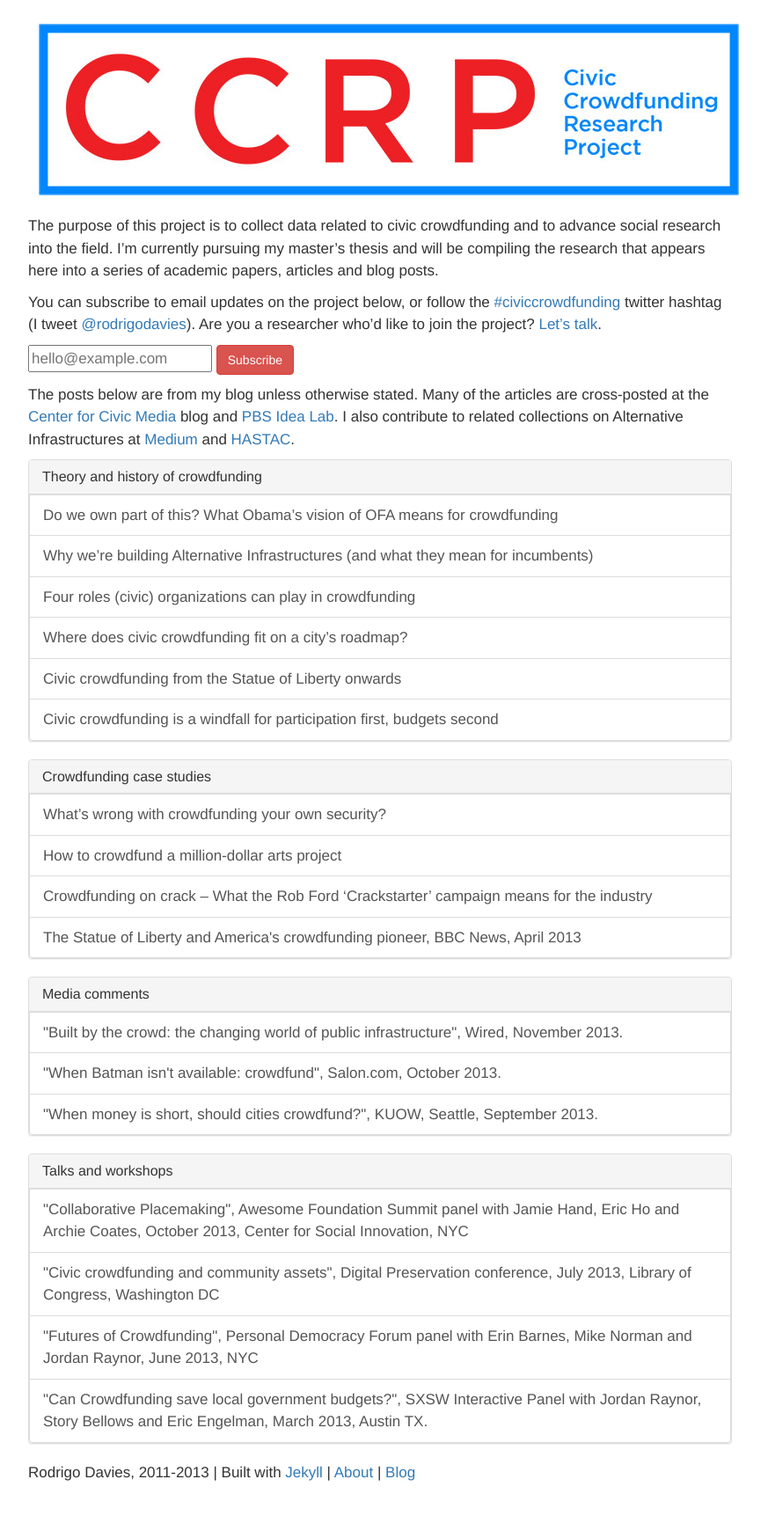
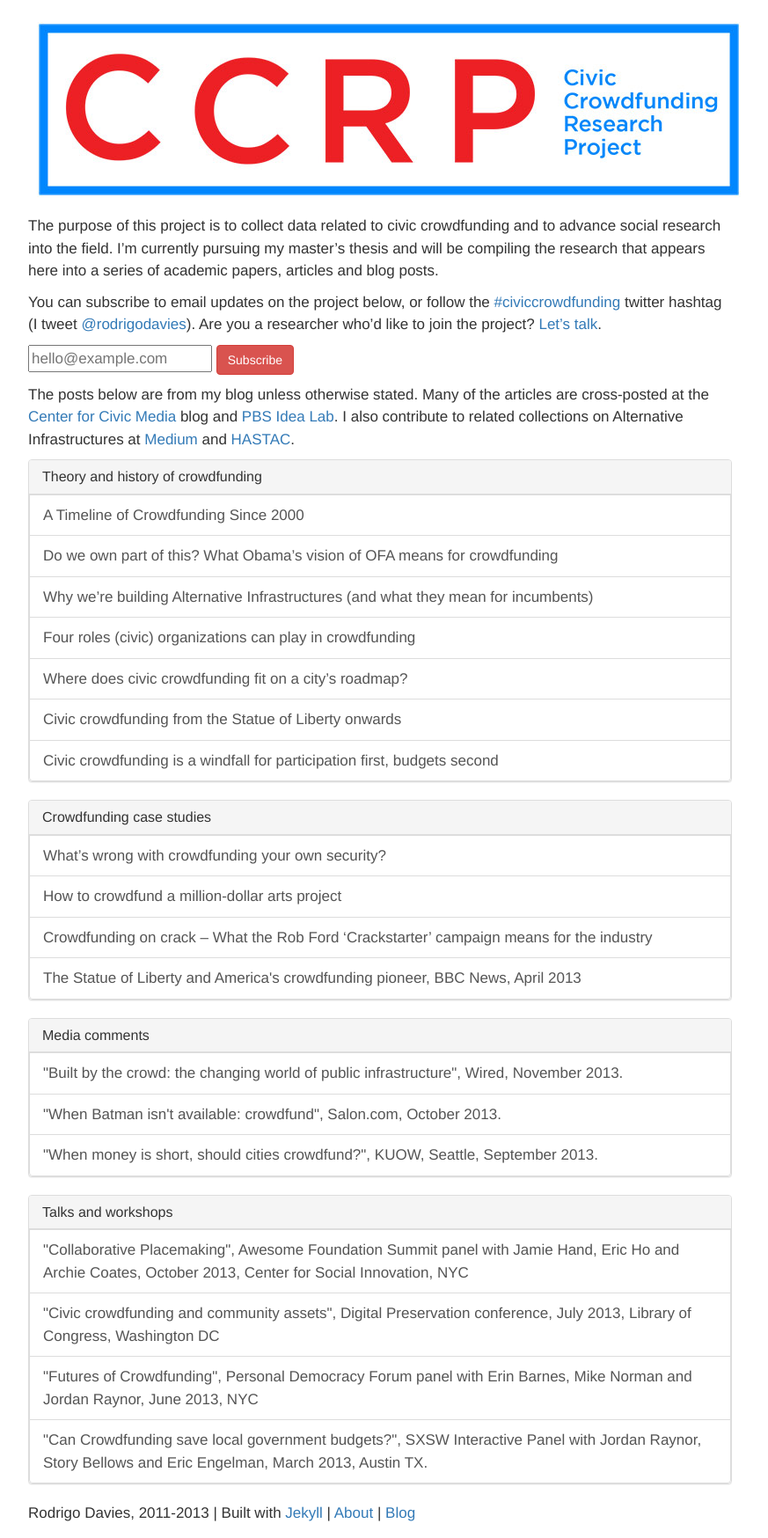
Before and after one commit to rodrigodavies/blog, a Jekyll site: the page built from civic-crowdfunding/index.markdown, in a window 1280 px wide. Shown: the whole page at 88% size, without its empty margins (208-1081 px from the left). Built offline with Jekyll 4.4.1, drawn with Linux system fonts in a browser that asks for light colours; nearby versions of some CDN libraries; Markdown is read by kramdown in place of the engine named in the settings; before the commit the page ends 1701 px from its top, so only the background shows below that.

Commit message:
Adds timeline to ccfrp

```diff
--- a/civic-crowdfunding/index.markdown
+++ b/civic-crowdfunding/index.markdown
@@ -25,6 +25,7 @@ The posts below are from my blog unless otherwise stated. Many of the articles a
   <div class="panel-heading">
     <h3 class="panel-title">Theory and history of crowdfunding</h3>
   </div>
+  <a href="/blog/2013/11/06/a-timeline-of-crowdfunding.html" class="list-group-item">A Timeline of Crowdfunding Since 2000</a>
   <a href="/blog/2013/10/02/do-we-own-part-of-this-what-obamas-vision-of-ofa-means-for-crowdfunding.html" class="list-group-item">Do we own part of this? What Obama’s vision of OFA means for crowdfunding</a>
   <a href="/blog/2013/09/09/why-were-building-alternative-infrastructures-and-what-they-mean-for-incumbents.html" class="list-group-item">Why we’re building Alternative Infrastructures (and what they mean for incumbents)</a>
   <a href="/blog/2013/07/23/four-roles-civic-organizations-can-play-in-crowdfunding.html" class="list-group-item">Four roles (civic) organizations can play in crowdfunding</a>
```
